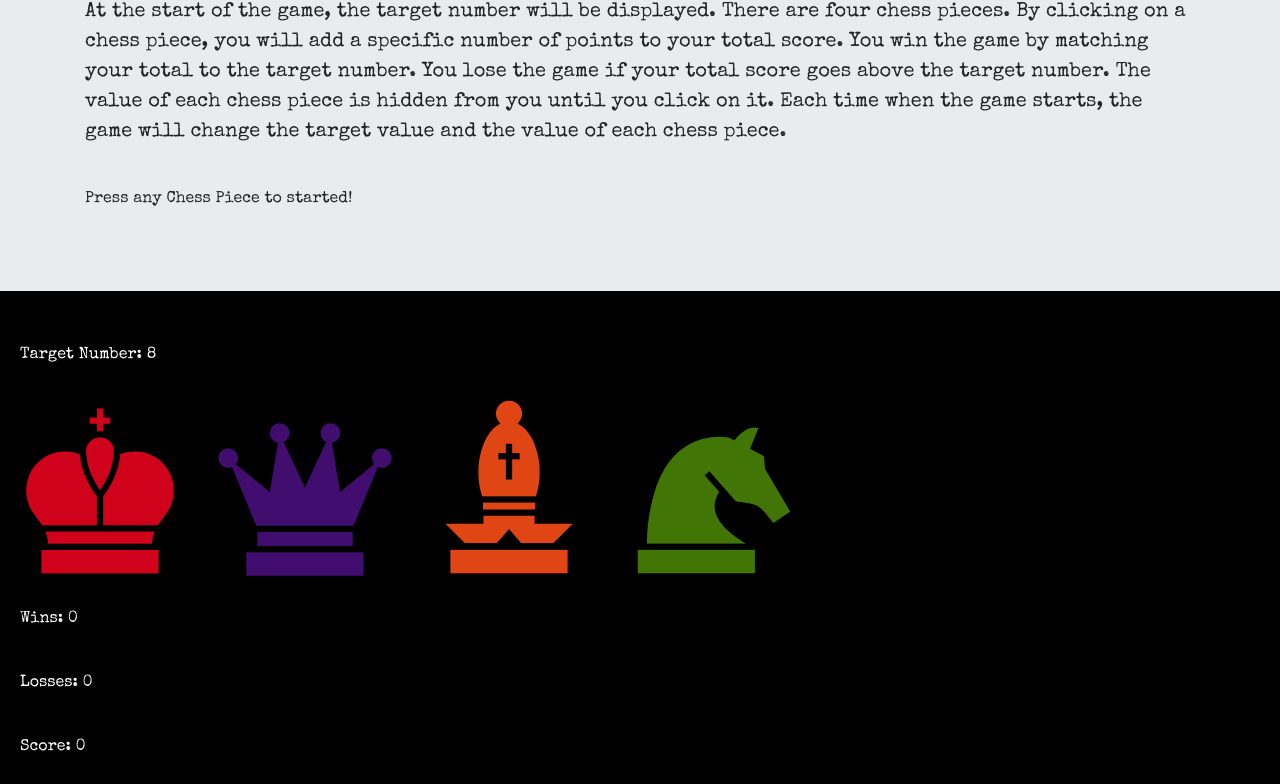
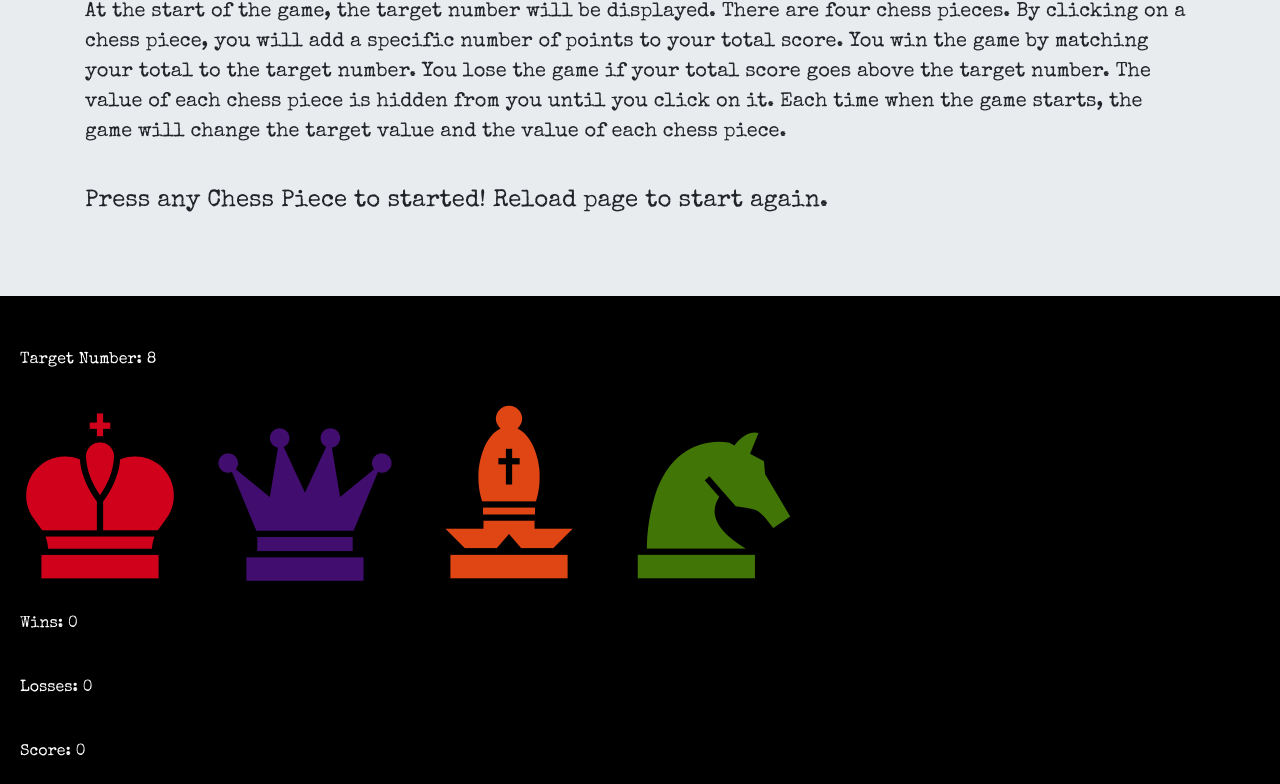
Before and after one commit to JohannaCasimirMahoney/unit-4-game, a plain HTML site: page index.html in a window 1280 px wide. Shown: the part 142-926 px from the top of the page. Drawn offline with nearby package versions, Linux system fonts and the light colour scheme.

Commit message:
last edits

```diff
--- a/assets/javascript/game.js
+++ b/assets/javascript/game.js
@@ -1,8 +1,8 @@
-//TODO: Track Number Of Wins
-//TODO: Track Number Of Losses
-//TODO: Trak A Target Number
-//TODO: Score
-//TODO: Track Each Chess Piece
+// Track Number Of Wins
+// Track Number Of Losses
+// Trak A Target Number
+// Track Score
+// Track Each Chess Piece
 
 var wins = 0;
 var losses = 0;
@@ -13,8 +13,6 @@ var queen = 0;
 var bishop = 0;
 var knight = 0;
 
-
-
 function settarget() {
     targetNumber = Math.floor(Math.random() * 30) + 1;
 }
@@ -24,7 +22,7 @@ function startgame() {
     settarget();
     score = 0;
 
-    //Add random numbers for each chess pieces
+    //Random numbers for each chess pieces
     king = Math.floor(Math.random() * 20) + 1;
     queen = Math.floor(Math.random() * 10) + 1;
     bishop = Math.floor(Math.random() * 10) + 1;
@@ -40,12 +38,13 @@ function startgame() {
     $("#targetNumber").text("Target Number: " + targetNumber.toString());
 
 }
+
 //wins
 function youWin() {
     wins++;
     $("#wins").html("Wins: " + wins);
     alert("Awsome! ");
-    newGame();
+
 }
 
 //losses
@@ -53,9 +52,9 @@ function youLose() {
     losses++;
     $("#losses").html("Losses: " + losses);
     alert("Better Luck Next Time");
-    newGame();
+
+
 };
-
 
 $(document).ready(function () {
     startgame();
@@ -122,13 +121,7 @@ $(document).ready(function () {
         if (score > targetNumber) {
             youLose();
         }
+
     });
 
 });
-
-// Start & Reset Game
-
-//TODO: Check if users won
-//TODO: Check if user lost
-
-//TODO: Restart the Game
--- a/index.html
+++ b/index.html
@@ -31,10 +31,13 @@
                 matching your total to the target number. You lose the game if your total score goes above the target
                 number. The value of each chess piece is hidden from you until you click on it. Each time when the game
                 starts, the game will change the target value and the value of each chess piece. </p>
-            <br />
-            <p>Press any Chess Piece to started!</p>
+            <br>
 
-            </h5>
+            <h4>
+                <p>Press any Chess Piece to started! <space>Reload page to start again.</space>
+            </h4>
+            </p>
+
         </div>
     </div>
 
```
